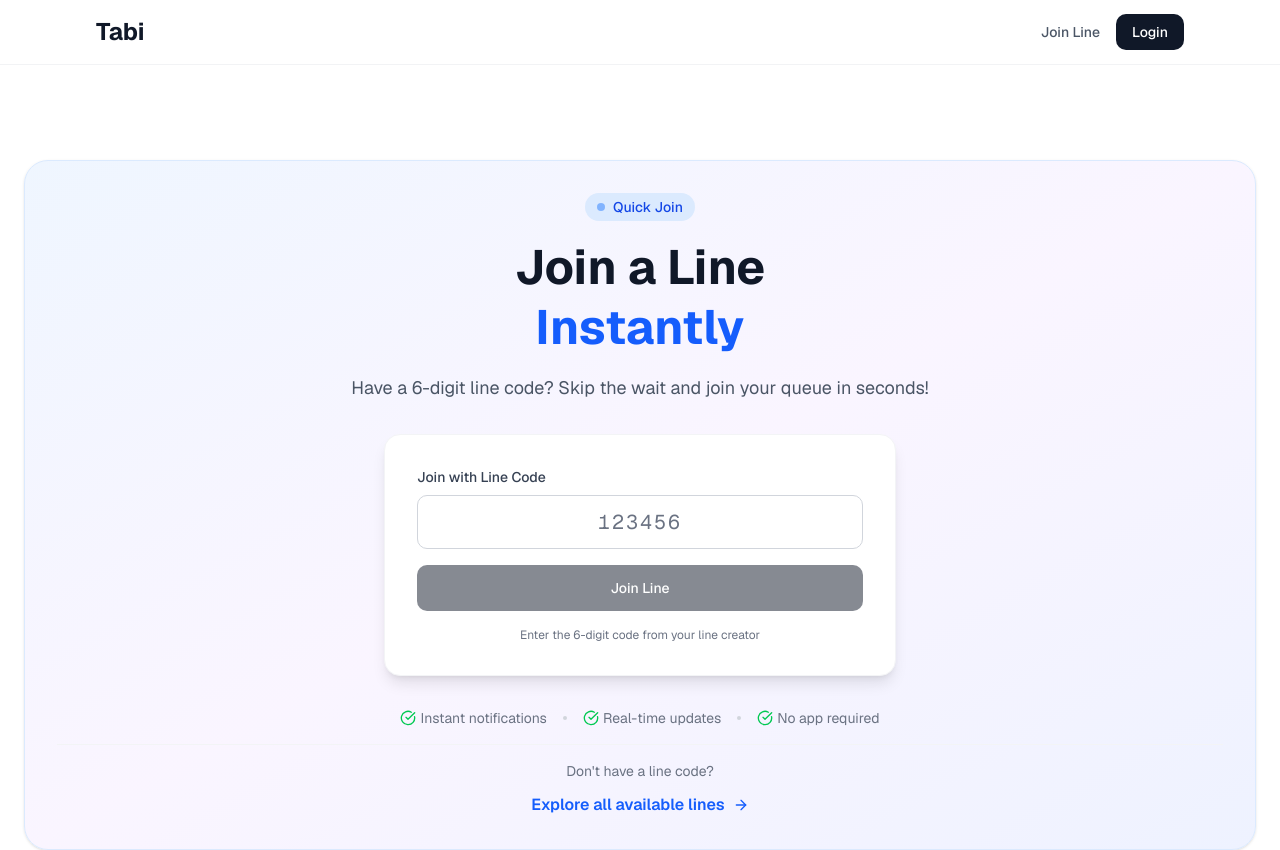
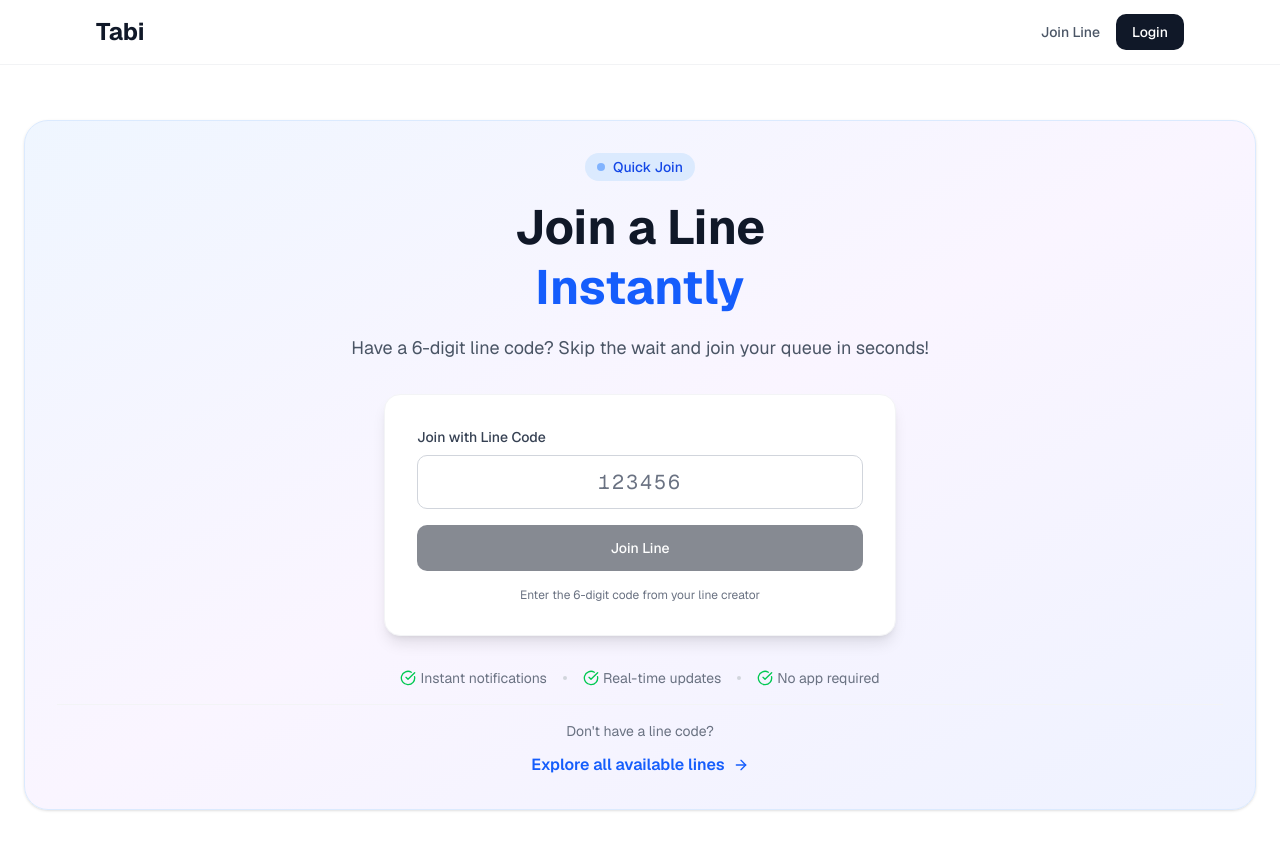
Before and after one commit to Erdenejargal-dev/lineupz, a Next.js app: page / in a window 1280 px wide. Shown: the top 850 px of the page. Built offline with nearby package versions, Linux system fonts and the light colour scheme; no server answers.

Commit message:
Update page.jsx

```diff
--- a/src/app/page.jsx
+++ b/src/app/page.jsx
@@ -13,7 +13,7 @@ export default function Home() {
   return (
     <div className="min-h-screen bg-white">
       {/* Hero Section - Lawcus Style */}
-      <main ref={heroRef} className="pt-20 bg-white">
+      <main ref={heroRef} className="pt-10 bg-white">
         <div className="max-w-7xl mx-auto px-6 py-20">
           {/* Join Line Section - Mobile-First Hero */}
           <div className="mb-12 sm:mb-16 lg:mb-20">
```
